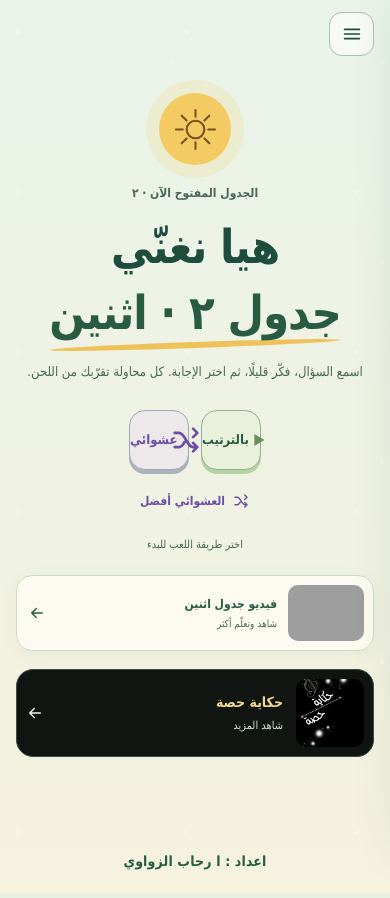
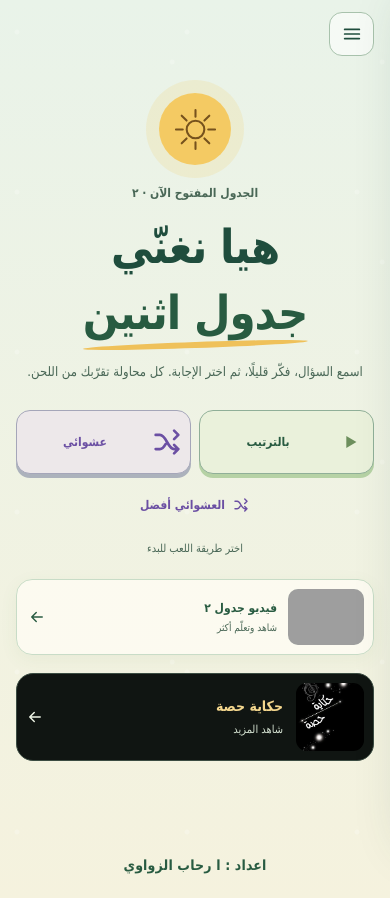
Before and after one commit to 0marAmara/sing-and-learn, an Angular app: page / in a window 390 px wide. Built offline with nearby package versions, Linux system fonts and the light colour scheme; grey boxes are pictures that could not be loaded.

Commit message:
Correct lesson links and polish mode controls

```diff
--- a/src/app/app.component.html
+++ b/src/app/app.component.html
@@ -18,7 +18,7 @@
     <section [hidden]="screen !== 'home'" class="home-screen" aria-labelledby="home-title">
       <div class="sun-orb" aria-hidden="true"><svg class="sun-icon" viewBox="0 0 48 48"><circle cx="24" cy="24" r="9" /><path d="M24 4v7M24 37v7M4 24h7M37 24h7M9.9 9.9l5 5M33.1 33.1l5 5M38.1 9.9l-5 5M14.9 33.1l-5 5" /></svg></div>
       <p class="eyebrow">الجدول المفتوح الآن · <bdi>{{ number(table) }}</bdi></p>
-      <h1 id="home-title">هيا نغنّي<br><em class="table-label" dir="rtl">{{ tableLabel(table) }}</em></h1>
+      <h1 id="home-title">هيا نغنّي<br><em>جدول {{ tableName }}</em></h1>
       <p class="lead">اسمع السؤال، فكّر قليلًا، ثم اختر الإجابة. كل محاولة تقرّبك من اللحن.</p>
 
       <div *ngIf="bestScore" class="previous-score">
--- a/src/app/app.component.ts
+++ b/src/app/app.component.ts
@@ -20,7 +20,7 @@ const AUDIO_PATHS: Record<number, string | null> = {
   9: 'assets/audio/table-9.mp3',
 };
 const TABLE_NAMES: Record<number, string> = { 2: 'اثنين', 3: 'ثلاثة', 4: 'أربعة', 5: 'خمسة', 6: 'ستة', 7: 'سبعة', 8: 'ثمانية', 9: 'تسعة' };
-const CHANNEL_URL = 'https://www.youtube.com/@RehabElZawawi';
+const CHANNEL_URL = 'https://www.youtube.com/@rehabelzawawy5631';
 const SCORES_KEY = 'sing-and-learn.scores.v1';
 
 @Component({
--- a/src/assets/timings.json
+++ b/src/assets/timings.json
@@ -132,51 +132,51 @@
   "videos": [
     {
       "table": 2,
-      "title": "فيديو جدول اثنين",
+      "title": "فيديو جدول ٢",
+      "url": "https://www.youtube.com/watch?v=JPlkBEmyFLQ",
+      "thumbnail": "https://img.youtube.com/vi/JPlkBEmyFLQ/hqdefault.jpg"
+    },
+    {
+      "table": 3,
+      "title": "فيديو جدول ٣",
       "url": "https://www.youtube.com/watch?v=DHjDVoqXr8Y",
       "thumbnail": "https://img.youtube.com/vi/DHjDVoqXr8Y/hqdefault.jpg"
     },
     {
-      "table": 3,
-      "title": "فيديو جدول ثلاثة",
-      "url": "https://www.youtube.com/watch?v=JPlkBEmyFLQ",
-      "thumbnail": "https://img.youtube.com/vi/JPlkBEmyFLQ/hqdefault.jpg"
-    },
-    {
       "table": 4,
-      "title": "فيديو جدول أربعة",
-      "url": "https://www.youtube.com/watch?v=dQw4w9WgXcQ",
-      "thumbnail": "https://img.youtube.com/vi/dQw4w9WgXcQ/hqdefault.jpg"
-    },
-    {
-      "table": 5,
-      "title": "فيديو جدول خمسة",
+      "title": "فيديو جدول ٤",
       "url": "https://www.youtube.com/watch?v=rBU8nK5fgUU",
       "thumbnail": "https://img.youtube.com/vi/rBU8nK5fgUU/hqdefault.jpg"
     },
     {
-      "table": 6,
-      "title": "فيديو جدول ستة",
+      "table": 5,
+      "title": "فيديو جدول ٥",
       "url": "https://www.youtube.com/watch?v=YKmaz6jZG9o",
       "thumbnail": "https://img.youtube.com/vi/YKmaz6jZG9o/hqdefault.jpg"
     },
     {
-      "table": 7,
-      "title": "فيديو جدول سبعة",
+      "table": 6,
+      "title": "فيديو جدول ٦",
       "url": "https://www.youtube.com/watch?v=mCIaEyVyi6Y",
       "thumbnail": "https://img.youtube.com/vi/mCIaEyVyi6Y/hqdefault.jpg"
     },
     {
-      "table": 8,
-      "title": "فيديو جدول ثمانية",
+      "table": 7,
+      "title": "فيديو جدول ٧",
       "url": "https://www.youtube.com/watch?v=T2IEeg7rVZk",
       "thumbnail": "https://img.youtube.com/vi/T2IEeg7rVZk/hqdefault.jpg"
     },
     {
-      "table": 9,
-      "title": "فيديو جدول تسعة",
+      "table": 8,
+      "title": "فيديو جدول ٨",
       "url": "https://www.youtube.com/watch?v=JwANiierzgk",
       "thumbnail": "https://img.youtube.com/vi/JwANiierzgk/hqdefault.jpg"
+    },
+    {
+      "table": 9,
+      "title": "فيديو جدول ٩",
+      "url": "https://www.youtube.com/watch?v=Pt1zlL-IfnQ",
+      "thumbnail": "https://img.youtube.com/vi/Pt1zlL-IfnQ/hqdefault.jpg"
     }
   ]
 }
--- a/src/game-meadow.css
+++ b/src/game-meadow.css
@@ -168,6 +168,19 @@
 .shuffle-hint { display: inline-flex; align-items: center; justify-content: center; gap: 7px; margin: 1px 0 0; color: var(--purple); font-size: 12px; font-weight: 800; }
 .shuffle-hint .icon-svg { width: 18px; height: 18px; }
 .runtime-audio { position: absolute; width: 1px; height: 1px; opacity: 0; pointer-events: none; }
+
+/* Keep the play controls as roomy cards; the icon and Arabic label must never
+   inherit the old 64px icon-only sizing on compact screens. */
+.mode-picker { width: 100%; max-width: 500px; }
+.mode-picker button { flex: 1 1 0; width: auto; min-width: 0; min-height: 72px; height: auto; padding: 12px 16px; display: grid; grid-template-columns: 36px minmax(0, 1fr); align-items: center; justify-content: stretch; overflow: hidden; text-align: center; }
+.mode-picker .mode-icon { width: 36px; min-width: 0; }
+.mode-picker .mode-label { min-width: 0; overflow: hidden; white-space: nowrap; text-overflow: ellipsis; }
+@media (max-width: 650px) {
+  .mode-picker { gap: 8px; }
+  .mode-picker button { min-height: 64px; padding: 10px 8px; grid-template-columns: 30px minmax(0, 1fr); border-radius: 14px; }
+  .mode-picker .mode-icon { width: 30px; }
+  .mode-picker .mode-label { font-size: 12px; }
+}
 
 .setup-progress strong,
 .setup-progress span,
```
